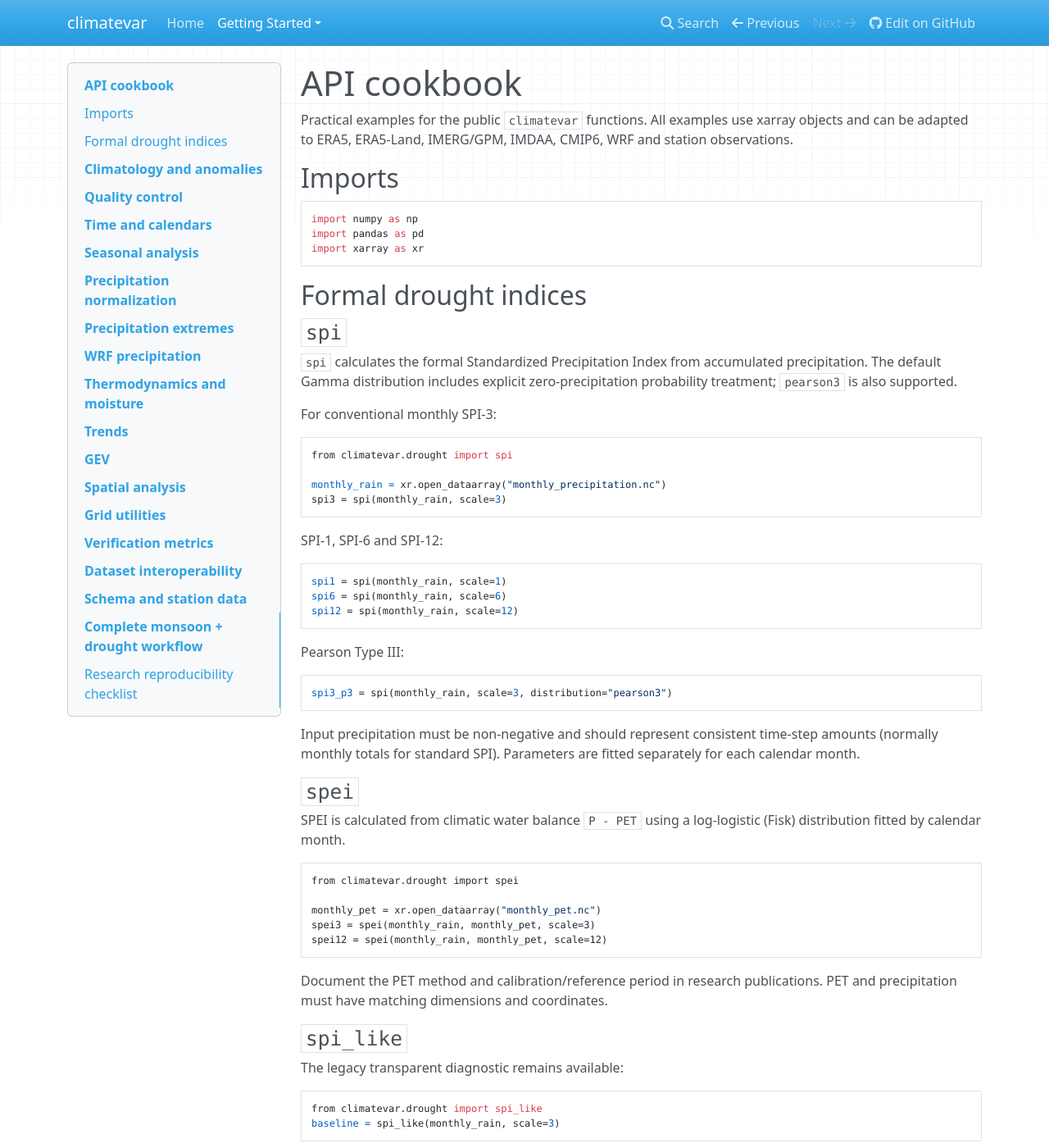
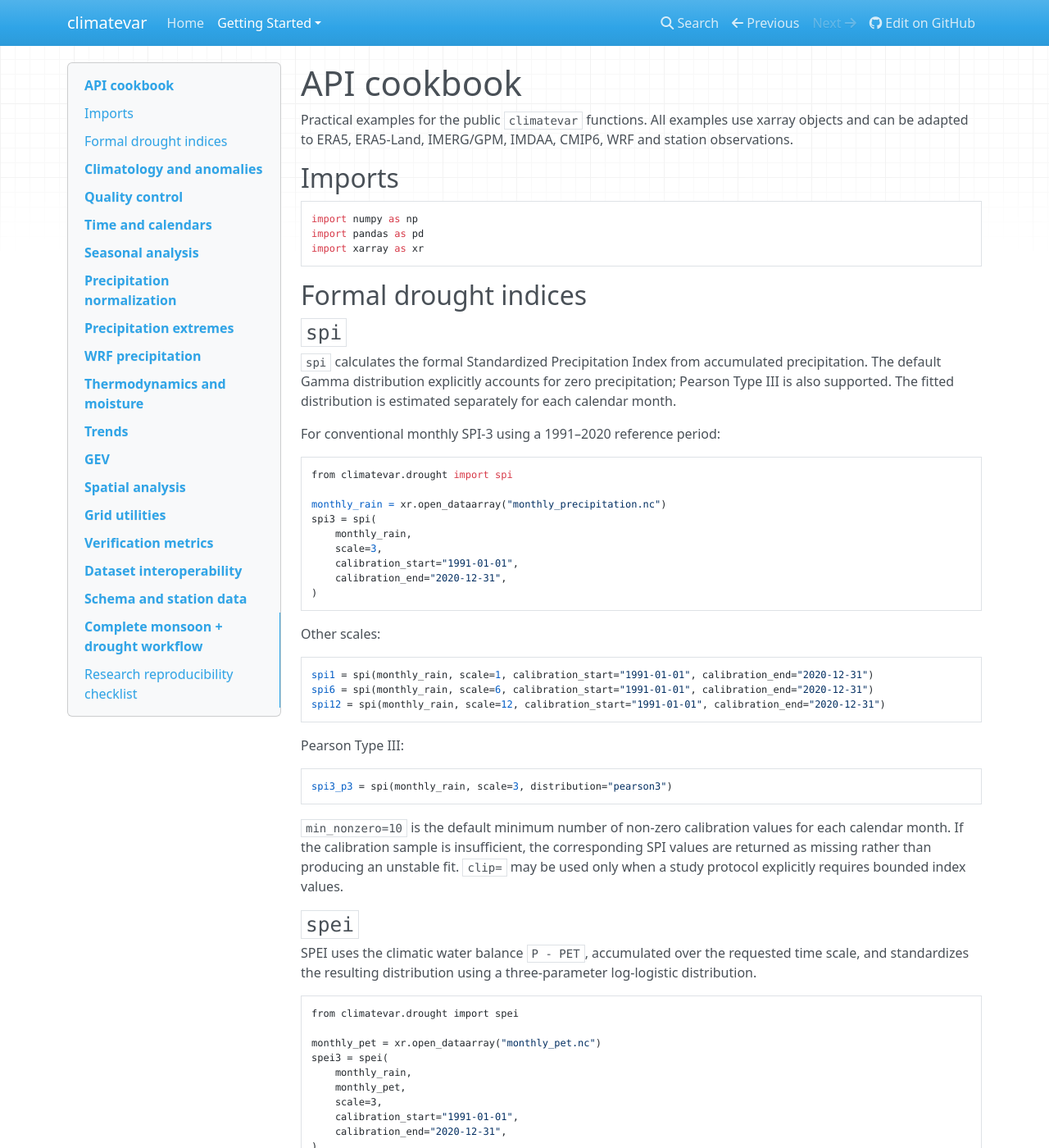
Before and after one commit to sanjeevsingh-original/climatevar, an MkDocs documentation site: the page built from docs/api.md, in a window 1280 px wide and 1400 px high. Shown: the whole window at 82% size. Built offline with MkDocs 1.6.1, drawn with Linux system fonts in a browser that asks for light colours; nearby versions of some CDN libraries; some of the changed text lies outside the part shown.

Commit message:
Document publication-grade drought workflow

````diff
--- a/docs/api.md
+++ b/docs/api.md
@@ -14,23 +14,28 @@ import xarray as xr
 
 ### `spi`
 
-`spi` calculates the formal Standardized Precipitation Index from accumulated precipitation. The default Gamma distribution includes explicit zero-precipitation probability treatment; `pearson3` is also supported.
+`spi` calculates the formal Standardized Precipitation Index from accumulated precipitation. The default Gamma distribution explicitly accounts for zero precipitation; Pearson Type III is also supported. The fitted distribution is estimated separately for each calendar month.
 
-For conventional monthly SPI-3:
+For conventional monthly SPI-3 using a 1991–2020 reference period:
 
 ```python
 from climatevar.drought import spi
 
 monthly_rain = xr.open_dataarray("monthly_precipitation.nc")
-spi3 = spi(monthly_rain, scale=3)
+spi3 = spi(
+    monthly_rain,
+    scale=3,
+    calibration_start="1991-01-01",
+    calibration_end="2020-12-31",
+)
 ```
 
-SPI-1, SPI-6 and SPI-12:
+Other scales:
 
 ```python
-spi1 = spi(monthly_rain, scale=1)
-spi6 = spi(monthly_rain, scale=6)
-spi12 = spi(monthly_rain, scale=12)
+spi1 = spi(monthly_rain, scale=1, calibration_start="1991-01-01", calibration_end="2020-12-31")
+spi6 = spi(monthly_rain, scale=6, calibration_start="1991-01-01", calibration_end="2020-12-31")
+spi12 = spi(monthly_rain, scale=12, calibration_start="1991-01-01", calibration_end="2020-12-31")
 ```
 
 Pearson Type III:
@@ -39,21 +44,57 @@ Pearson Type III:
 spi3_p3 = spi(monthly_rain, scale=3, distribution="pearson3")
 ```
 
-Input precipitation must be non-negative and should represent consistent time-step amounts (normally monthly totals for standard SPI). Parameters are fitted separately for each calendar month.
+`min_nonzero=10` is the default minimum number of non-zero calibration values for each calendar month. If the calibration sample is insufficient, the corresponding SPI values are returned as missing rather than producing an unstable fit. `clip=` may be used only when a study protocol explicitly requires bounded index values.
 
 ### `spei`
 
-SPEI is calculated from climatic water balance `P - PET` using a log-logistic (Fisk) distribution fitted by calendar month.
+SPEI uses the climatic water balance `P - PET`, accumulated over the requested time scale, and standardizes the resulting distribution using a three-parameter log-logistic distribution.
 
 ```python
 from climatevar.drought import spei
 
 monthly_pet = xr.open_dataarray("monthly_pet.nc")
-spei3 = spei(monthly_rain, monthly_pet, scale=3)
-spei12 = spei(monthly_rain, monthly_pet, scale=12)
+spei3 = spei(
+    monthly_rain,
+    monthly_pet,
+    scale=3,
+    calibration_start="1991-01-01",
+    calibration_end="2020-12-31",
+)
+spei12 = spei(
+    monthly_rain,
+    monthly_pet,
+    scale=12,
+    calibration_start="1991-01-01",
+    calibration_end="2020-12-31",
+)
 ```
 
-Document the PET method and calibration/reference period in research publications. PET and precipitation must have matching dimensions and coordinates.
+Document the PET method and calibration/reference period in publications. PET and precipitation must have matching dimensions and sizes.
+
+### `drought_category`
+
+Convert SPI/SPEI into standard drought/wetness classes:
+
+```python
+from climatevar.drought import drought_category
+
+category = drought_category(spi3)
+```
+
+The classes are extreme drought (`<= -2`), severe drought (`-2 to -1.5`), moderate drought (`-1.5 to -1`), near normal (`-1 to 1`), moderately wet (`1 to 1.5`), severely wet (`1.5 to 2`) and extremely wet (`>= 2`).
+
+### `fit_quality`
+
+Basic diagnostics for the standardized output:
+
+```python
+from climatevar.drought import fit_quality
+
+quality = fit_quality(spi3)
+```
+
+The returned Dataset contains `mean`, `std`, `normality_pvalue`, and `n`. These are diagnostics of the standardized index and should complement, not replace, formal goodness-of-fit tests of the source distribution.
 
 ### `spi_like`
 
@@ -370,7 +411,7 @@ import xarray as xr
 from climatevar.io.normalize import normalize_dataset
 from climatevar.precipitation import daily_amount, PRCPTOT, Rx1day
 from climatevar.seasonal import monsoon_total
-from climatevar.drought import spi
+from climatevar.drought import spi, drought_category, fit_quality
 from climatevar.trends import mann_kendall, sens_slope
 
 raw = xr.open_dataset("era5.nc")
@@ -383,8 +424,9 @@ ism = monsoon_total(daily)
 
 # Monthly totals for conventional SPI.
 monthly = daily.resample(time="MS").sum()
-spi3 = spi(monthly, scale=3)
-spi12 = spi(monthly, scale=12)
+spi3 = spi(monthly, scale=3, calibration_start="1991-01-01", calibration_end="2020-12-31")
+categories = drought_category(spi3)
+quality = fit_quality(spi3)
 
 mk = mann_kendall(ism)
 slope = sens_slope(ism)
@@ -392,4 +434,4 @@ slope = sens_slope(ism)
 
 ## Research reproducibility checklist
 
-For publication-quality work, report dataset/version, domain, temporal aggregation, units, calendar, completeness rule, SPI/SPEI distribution and calibration period, PET method for SPEI, percentile baseline, event thresholds, spatial weighting, and trend/extreme-value assumptions.
+For publication-quality work, report dataset/version, domain, temporal aggregation, units, calendar, completeness rule, SPI/SPEI distribution and calibration period, minimum calibration sample, PET method for SPEI, percentile baseline, event thresholds, spatial weighting, and trend/extreme-value assumptions.
````
